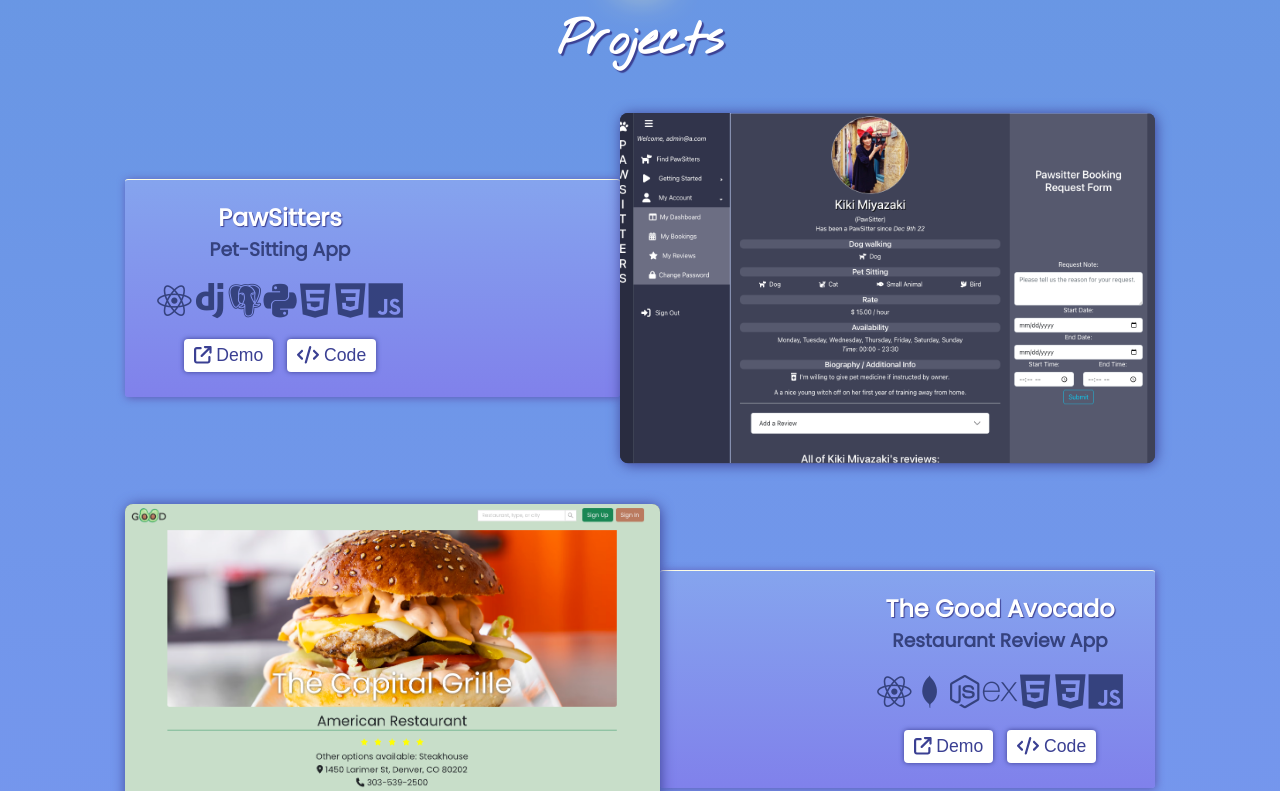
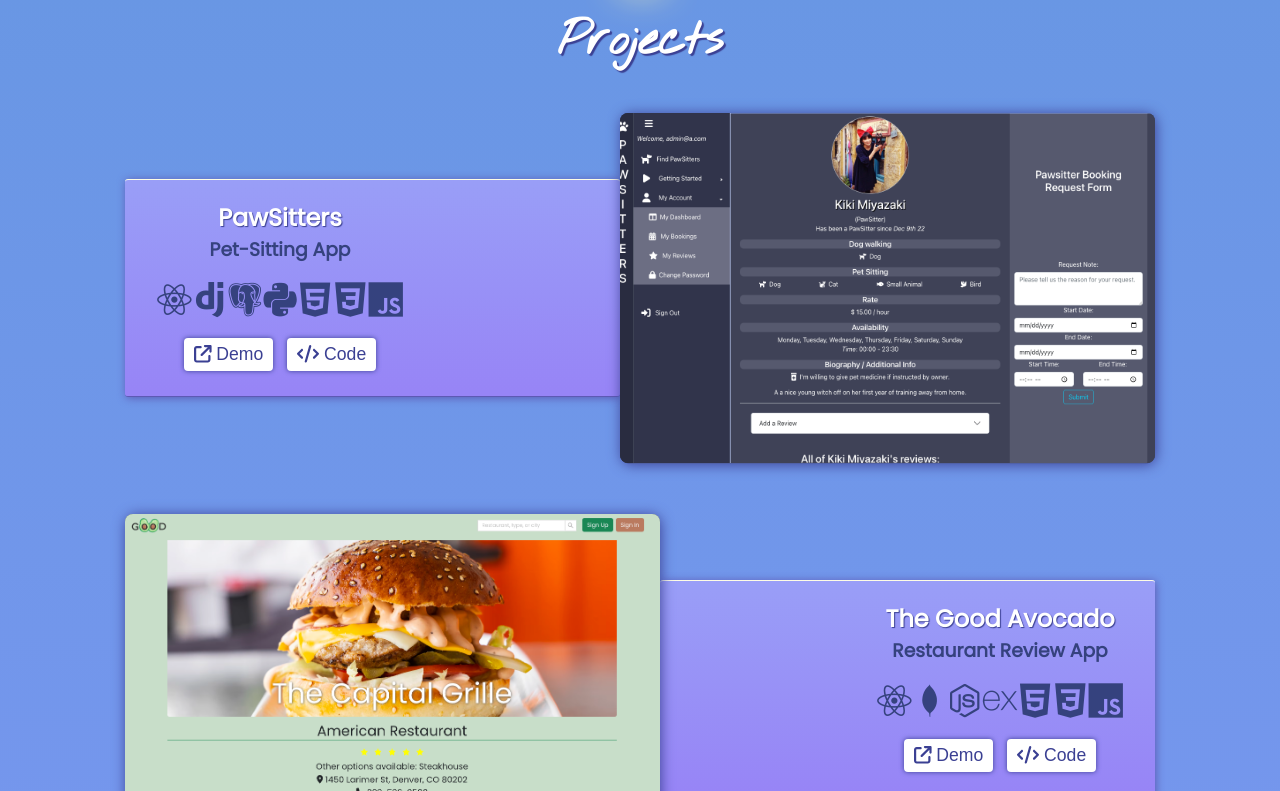
Before and after one commit to angel-zh/portfolio-angel-zhou, a React (Create React App) app: page / in a window 1280 px wide. Shown: the part 1629-2420 px from the top of the page. Built offline with nearby package versions, Linux system fonts and the light colour scheme; a web font is replaced by a local one.

Commit message:
updates animation

```diff
--- a/src/index.css
+++ b/src/index.css
@@ -55,8 +55,8 @@ body {
   left: 43%;
   font-size: 2.5rem;
   padding: 5px;
-  animation: beat 0.5s 3;
-  animation-delay: 1s;
+  animation: beat 0.5s 1;
+  animation-delay: 0.8s;
 }
 
 .star-2 {
@@ -66,6 +66,8 @@ body {
   font-size: 2.2rem;
   padding: 5px;
   transform: rotate(45deg);
+  animation: beat 0.5s 1;
+  animation-delay: 1.8s;
 }
 
 .star-3 {
@@ -75,6 +77,8 @@ body {
   font-size: 1.8rem;
   padding: 5px;
   transform: rotate(15deg);
+  animation: beat 0.5s 1;
+  animation-delay: 1.3s;
 }
 
 .star-4 {
@@ -84,6 +88,8 @@ body {
   font-size: 1.8rem;
   padding: 5px;
   transform: rotate(30deg);
+  animation: beat 0.5s 1;
+  animation-delay: 2.3s;
 }
 
 .star-1:hover, .star-2:hover, .star-3:hover, .star-4:hover {
@@ -243,7 +249,7 @@ body {
     justify-content: center;
     align-items: center;
     flex-wrap: wrap;
-    margin-bottom: 40px;
+    margin-bottom: 50px;
 }
 
 .project-div h2 {
@@ -281,11 +287,12 @@ body {
   width: 280px;
   color: #35427e;
   text-align: center;
-  background-image: linear-gradient(#85a4ee, #8081eb);
+  background-image: linear-gradient(#999ef7, #9784f6);
   padding: 0 200px 25px 15px;
   box-shadow: 1px 1px 8px #5d59b4;
   border-radius: 3px;
   border-top: 1px solid #fefde5;
+  border-bottom: 1px solid #5d59b4;
 }
 
 .description-left {
@@ -400,8 +407,8 @@ body {
 
 .to-top-icon {
   position: absolute;
-  bottom: 130px;
-  right: 8px;
+  bottom: 555px;
+  right: 10px;
 }
 
 .fade-in-bottom {
```
